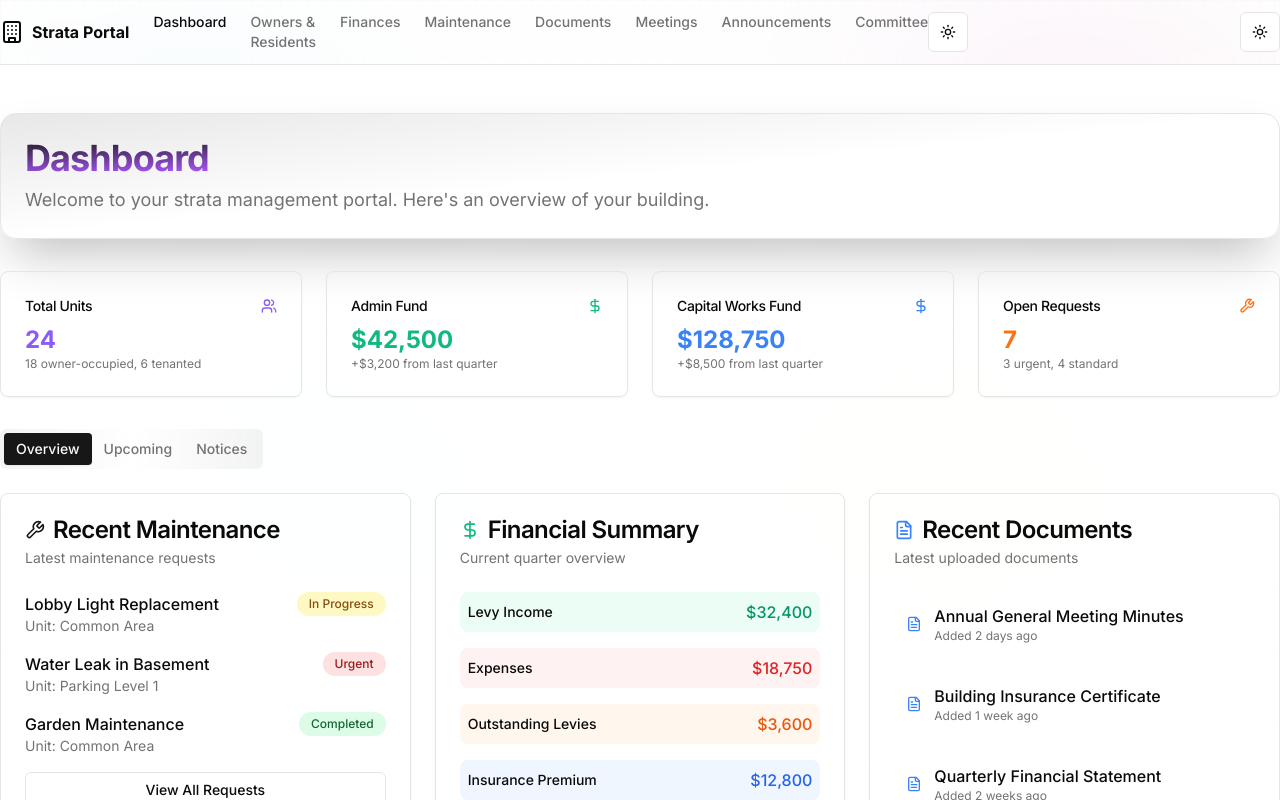
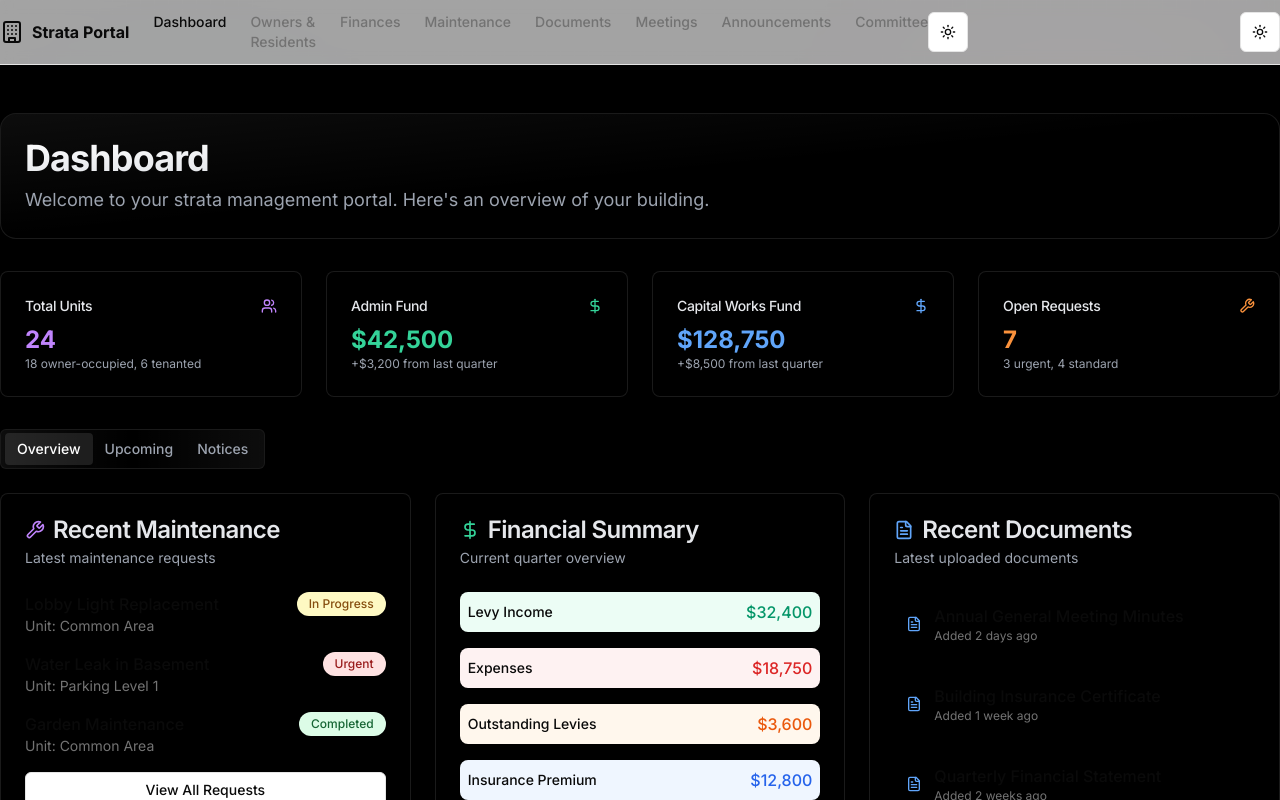
Before and after one commit to Lim0803-tech/stratamanagement, a Next.js app: page / in a window 1280 px wide. Shown: the top 800 px of the page. Built offline with nearby package versions, Linux system fonts and the light colour scheme.

Commit message:
Updated 5

```diff
--- a/app/page.tsx
+++ b/app/page.tsx
@@ -9,103 +9,114 @@ import Link from "next/link"
 
 export default function Dashboard() {
   return (
-    <div className="relative min-h-screen overflow-hidden bg-gradient-to-b from-background via-background/95 to-background">
-      <div className="pointer-events-none absolute inset-0 flex items-center justify-center bg-background [mask-image:radial-gradient(ellipse_at_center,transparent_20%,black)]" />
+    <div className="relative min-h-screen overflow-hidden bg-black">
       <div className="fixed inset-0 -z-10">
-        <div className="absolute right-[5%] top-[5%] h-[300px] w-[300px] rounded-full bg-gradient-to-br from-purple-500/30 via-pink-500/30 to-red-500/30 blur-[120px]" />
-        <div className="absolute left-[5%] top-[15%] h-[250px] w-[250px] rounded-full bg-gradient-to-br from-blue-500/30 via-cyan-500/30 to-teal-500/30 blur-[100px]" />
-        <div className="absolute bottom-[10%] right-[10%] h-[350px] w-[350px] rounded-full bg-gradient-to-br from-orange-500/30 via-amber-500/30 to-yellow-500/30 blur-[120px]" />
-        <div className="absolute bottom-[15%] left-[15%] h-[280px] w-[280px] rounded-full bg-gradient-to-br from-green-500/30 via-emerald-500/30 to-teal-500/30 blur-[100px]" />
+        <div className="absolute inset-0 bg-black/90" />
 
-        <div className="absolute left-1/3 top-1/4 h-[150px] w-[150px] animate-pulse rounded-full bg-gradient-to-br from-violet-500/20 to-fuchsia-500/20 blur-[80px]" />
-        <div className="absolute right-1/3 bottom-1/4 h-[180px] w-[180px] animate-pulse rounded-full bg-gradient-to-br from-blue-500/20 to-cyan-500/20 blur-[90px]" />
+        <div className="absolute right-[5%] top-[5%] h-[300px] w-[300px] rounded-full bg-gradient-to-br from-purple-500/10 via-pink-500/10 to-red-500/10 blur-[120px] animate-pulse" />
+        <div className="absolute left-[5%] top-[15%] h-[250px] w-[250px] rounded-full bg-gradient-to-br from-blue-500/10 via-cyan-500/10 to-teal-500/10 blur-[100px] animate-pulse" />
+        <div className="absolute bottom-[10%] right-[10%] h-[350px] w-[350px] rounded-full bg-gradient-to-br from-orange-500/10 via-amber-500/10 to-yellow-500/10 blur-[120px] animate-pulse" />
+        <div className="absolute bottom-[15%] left-[15%] h-[280px] w-[280px] rounded-full bg-gradient-to-br from-green-500/10 via-emerald-500/10 to-teal-500/10 blur-[100px] animate-pulse" />
 
-        <div className="absolute inset-0 bg-[linear-gradient(to_right,#8882_1px,transparent_1px),linear-gradient(to_bottom,#8882_1px,transparent_1px)] bg-[size:14px_24px] [mask-image:radial-gradient(ellipse_80%_50%_at_50%_0%,black_70%,transparent_110%)]" />
-
-        <div className="absolute inset-0 bg-gradient-to-b from-transparent via-background/5 to-background/80" />
+        <div className="absolute inset-0 bg-[linear-gradient(to_right,#ffffff05_1px,transparent_1px),linear-gradient(to_bottom,#ffffff05_1px,transparent_1px)] bg-[size:14px_24px] [mask-image:radial-gradient(ellipse_80%_50%_at_50%_0%,black_70%,transparent_110%)]" />
       </div>
 
       <div className="container relative space-y-8 py-12">
-        <div className="relative overflow-hidden rounded-2xl border bg-white/5 p-6 shadow-2xl backdrop-blur-xl dark:bg-black/5">
-          <div className="absolute inset-0 bg-gradient-to-br from-primary/10 via-transparent to-transparent" />
+        <div className="relative overflow-hidden rounded-2xl border border-white/10 bg-black/50 p-6 shadow-2xl backdrop-blur-xl">
+          <div className="absolute inset-0 bg-gradient-to-br from-white/5 via-transparent to-transparent" />
           <div className="relative flex flex-col space-y-2">
-            <h1 className="bg-gradient-to-br from-primary via-purple-500 to-pink-500 bg-clip-text text-4xl font-bold tracking-tight text-transparent">
+            <h1 className="bg-gradient-to-br from-white via-gray-200 to-gray-400 bg-clip-text text-4xl font-bold tracking-tight text-transparent">
               Dashboard
             </h1>
-            <p className="text-lg text-muted-foreground">
+            <p className="text-lg text-gray-400">
               Welcome to your strata management portal. Here's an overview of your building.
             </p>
           </div>
         </div>
 
         <div className="grid gap-6 md:grid-cols-2 lg:grid-cols-4">
-          <Card className="group relative overflow-hidden border bg-white/5 transition-all duration-300 hover:-translate-y-1 hover:shadow-xl hover:shadow-primary/10 dark:bg-black/5">
-            <div className="absolute inset-0 bg-gradient-to-br from-violet-500/10 via-purple-500/10 to-transparent opacity-0 transition-opacity group-hover:opacity-100" />
+          <Card className="group relative overflow-hidden border border-white/10 bg-black/50 transition-all duration-300 hover:-translate-y-1 hover:shadow-xl hover:shadow-purple-500/10">
+            <div className="absolute inset-0 bg-gradient-to-br from-purple-500/10 via-transparent to-transparent opacity-0 transition-opacity group-hover:opacity-100" />
             <CardHeader className="flex flex-row items-center justify-between space-y-0 pb-2">
-              <CardTitle className="text-sm font-medium">Total Units</CardTitle>
-              <Users className="h-4 w-4 text-violet-500" />
+              <CardTitle className="text-sm font-medium text-gray-200">Total Units</CardTitle>
+              <Users className="h-4 w-4 text-purple-400" />
             </CardHeader>
             <CardContent className="relative">
-              <div className="text-2xl font-bold text-violet-500">24</div>
-              <p className="text-xs text-muted-foreground">18 owner-occupied, 6 tenanted</p>
+              <div className="text-2xl font-bold text-purple-400">24</div>
+              <p className="text-xs text-gray-400">18 owner-occupied, 6 tenanted</p>
             </CardContent>
           </Card>
 
-          <Card className="group relative overflow-hidden border bg-white/5 transition-all duration-300 hover:-translate-y-1 hover:shadow-xl hover:shadow-emerald-500/10 dark:bg-black/5">
-            <div className="absolute inset-0 bg-gradient-to-br from-emerald-500/10 via-green-500/10 to-transparent opacity-0 transition-opacity group-hover:opacity-100" />
+          <Card className="group relative overflow-hidden border border-white/10 bg-black/50 transition-all duration-300 hover:-translate-y-1 hover:shadow-xl hover:shadow-emerald-500/10">
+            <div className="absolute inset-0 bg-gradient-to-br from-emerald-500/10 via-transparent to-transparent opacity-0 transition-opacity group-hover:opacity-100" />
             <CardHeader className="flex flex-row items-center justify-between space-y-0 pb-2">
-              <CardTitle className="text-sm font-medium">Admin Fund</CardTitle>
-              <DollarSign className="h-4 w-4 text-emerald-500" />
+              <CardTitle className="text-sm font-medium text-gray-200">Admin Fund</CardTitle>
+              <DollarSign className="h-4 w-4 text-emerald-400" />
             </CardHeader>
             <CardContent className="relative">
-              <div className="text-2xl font-bold text-emerald-500">$42,500</div>
-              <p className="text-xs text-muted-foreground">+$3,200 from last quarter</p>
+              <div className="text-2xl font-bold text-emerald-400">$42,500</div>
+              <p className="text-xs text-gray-400">+$3,200 from last quarter</p>
             </CardContent>
           </Card>
 
-          <Card className="group relative overflow-hidden border bg-white/5 transition-all duration-300 hover:-translate-y-1 hover:shadow-xl hover:shadow-blue-500/10 dark:bg-black/5">
-            <div className="absolute inset-0 bg-gradient-to-br from-blue-500/10 via-cyan-500/10 to-transparent opacity-0 transition-opacity group-hover:opacity-100" />
+          <Card className="group relative overflow-hidden border border-white/10 bg-black/50 transition-all duration-300 hover:-translate-y-1 hover:shadow-xl hover:shadow-blue-500/10">
+            <div className="absolute inset-0 bg-gradient-to-br from-blue-500/10 via-transparent to-transparent opacity-0 transition-opacity group-hover:opacity-100" />
             <CardHeader className="flex flex-row items-center justify-between space-y-0 pb-2">
-              <CardTitle className="text-sm font-medium">Capital Works Fund</CardTitle>
-              <DollarSign className="h-4 w-4 text-blue-500" />
+              <CardTitle className="text-sm font-medium text-gray-200">Capital Works Fund</CardTitle>
+              <DollarSign className="h-4 w-4 text-blue-400" />
             </CardHeader>
             <CardContent className="relative">
-              <div className="text-2xl font-bold text-blue-500">$128,750</div>
-              <p className="text-xs text-muted-foreground">+$8,500 from last quarter</p>
+              <div className="text-2xl font-bold text-blue-400">$128,750</div>
+              <p className="text-xs text-gray-400">+$8,500 from last quarter</p>
             </CardContent>
           </Card>
 
-          <Card className="group relative overflow-hidden border bg-white/5 transition-all duration-300 hover:-translate-y-1 hover:shadow-xl hover:shadow-orange-500/10 dark:bg-black/5">
-            <div className="absolute inset-0 bg-gradient-to-br from-orange-500/10 via-amber-500/10 to-transparent opacity-0 transition-opacity group-hover:opacity-100" />
+          <Card className="group relative overflow-hidden border border-white/10 bg-black/50 transition-all duration-300 hover:-translate-y-1 hover:shadow-xl hover:shadow-orange-500/10">
+            <div className="absolute inset-0 bg-gradient-to-br from-orange-500/10 via-transparent to-transparent opacity-0 transition-opacity group-hover:opacity-100" />
             <CardHeader className="flex flex-row items-center justify-between space-y-0 pb-2">
-              <CardTitle className="text-sm font-medium">Open Requests</CardTitle>
-              <Wrench className="h-4 w-4 text-orange-500" />
+              <CardTitle className="text-sm font-medium text-gray-200">Open Requests</CardTitle>
+              <Wrench className="h-4 w-4 text-orange-400" />
             </CardHeader>
             <CardContent className="relative">
-              <div className="text-2xl font-bold text-orange-500">7</div>
-              <p className="text-xs text-muted-foreground">3 urgent, 4 standard</p>
+              <div className="text-2xl font-bold text-orange-400">7</div>
+              <p className="text-xs text-gray-400">3 urgent, 4 standard</p>
             </CardContent>
           </Card>
         </div>
 
         <Tabs defaultValue="overview" className="space-y-6">
-          <TabsList className="relative overflow-hidden bg-white/5 backdrop-blur-xl dark:bg-black/5">
-            <div className="absolute inset-0 bg-gradient-to-r from-primary/5 via-transparent to-primary/5" />
-            <TabsTrigger value="overview" className="relative data-[state=active]:bg-primary data-[state=active]:text-primary-foreground">Overview</TabsTrigger>
-            <TabsTrigger value="upcoming" className="relative data-[state=active]:bg-primary data-[state=active]:text-primary-foreground">Upcoming</TabsTrigger>
-            <TabsTrigger value="notices" className="relative data-[state=active]:bg-primary data-[state=active]:text-primary-foreground">Notices</TabsTrigger>
+          <TabsList className="relative overflow-hidden border border-white/10 bg-black/50 backdrop-blur-xl">
+            <div className="absolute inset-0 bg-gradient-to-r from-white/5 via-transparent to-white/5" />
+            <TabsTrigger
+              value="overview"
+              className="relative text-gray-400 data-[state=active]:bg-white/10 data-[state=active]:text-white"
+            >
+              Overview
+            </TabsTrigger>
+            <TabsTrigger
+              value="upcoming"
+              className="relative text-gray-400 data-[state=active]:bg-white/10 data-[state=active]:text-white"
+            >
+              Upcoming
+            </TabsTrigger>
+            <TabsTrigger
+              value="notices"
+              className="relative text-gray-400 data-[state=active]:bg-white/10 data-[state=active]:text-white"
+            >
+              Notices
+            </TabsTrigger>
           </TabsList>
 
           <TabsContent value="overview" className="space-y-6">
             <div className="grid gap-6 md:grid-cols-2 lg:grid-cols-3">
-              <Card className="group relative overflow-hidden border bg-white/5 transition-all duration-300 hover:shadow-xl dark:bg-black/5">
-                <div className="absolute inset-0 bg-gradient-to-br from-violet-500/5 via-purple-500/5 to-transparent opacity-0 transition-opacity group-hover:opacity-100" />
+              <Card className="group relative overflow-hidden border border-white/10 bg-black/50 transition-all duration-300 hover:shadow-xl">
+                <div className="absolute inset-0 bg-gradient-to-br from-purple-500/5 via-transparent to-transparent opacity-0 transition-opacity group-hover:opacity-100" />
                 <CardHeader>
-                  <CardTitle className="flex items-center gap-2">
-                    <Wrench className="h-5 w-5 text-primary" />
+                  <CardTitle className="flex items-center gap-2 text-gray-200">
+                    <Wrench className="h-5 w-5 text-purple-400" />
                     Recent Maintenance
                   </CardTitle>
-                  <CardDescription>Latest maintenance requests</CardDescription>
+                  <CardDescription className="text-gray-400">Latest maintenance requests</CardDescription>
                 </CardHeader>
                 <CardContent className="relative space-y-4">
                   <div className="flex justify-between items-start">
@@ -141,14 +152,14 @@ export default function Dashboard() {
                 </CardContent>
               </Card>
 
-              <Card className="group relative overflow-hidden border bg-white/5 transition-all duration-300 hover:shadow-xl dark:bg-black/5">
-                <div className="absolute inset-0 bg-gradient-to-br from-emerald-500/5 via-green-500/5 to-transparent opacity-0 transition-opacity group-hover:opacity-100" />
+              <Card className="group relative overflow-hidden border border-white/10 bg-black/50 transition-all duration-300 hover:shadow-xl">
+                <div className="absolute inset-0 bg-gradient-to-br from-emerald-500/5 via-transparent to-transparent opacity-0 transition-opacity group-hover:opacity-100" />
                 <CardHeader>
-                  <CardTitle className="flex items-center gap-2">
-                    <DollarSign className="h-5 w-5 text-emerald-500" />
+                  <CardTitle className="flex items-center gap-2 text-gray-200">
+                    <DollarSign className="h-5 w-5 text-emerald-400" />
                     Financial Summary
                   </CardTitle>
-                  <CardDescription>Current quarter overview</CardDescription>
+                  <CardDescription className="text-gray-400">Current quarter overview</CardDescription>
                 </CardHeader>
                 <CardContent className="relative space-y-4">
                   <div className="flex justify-between items-center p-2 rounded-lg bg-emerald-50 dark:bg-emerald-900/20">
@@ -173,19 +184,19 @@ export default function Dashboard() {
                 </CardContent>
               </Card>
 
-              <Card className="group relative overflow-hidden border bg-white/5 transition-all duration-300 hover:shadow-xl dark:bg-black/5">
-                <div className="absolute inset-0 bg-gradient-to-br from-blue-500/5 via-cyan-500/5 to-transparent opacity-0 transition-opacity group-hover:opacity-100" />
+              <Card className="group relative overflow-hidden border border-white/10 bg-black/50 transition-all duration-300 hover:shadow-xl">
+                <div className="absolute inset-0 bg-gradient-to-br from-blue-500/5 via-transparent to-transparent opacity-0 transition-opacity group-hover:opacity-100" />
                 <CardHeader>
-                  <CardTitle className="flex items-center gap-2">
-                    <FileText className="h-5 w-5 text-blue-500" />
+                  <CardTitle className="flex items-center gap-2 text-gray-200">
+                    <FileText className="h-5 w-5 text-blue-400" />
                     Recent Documents
                   </CardTitle>
-                  <CardDescription>Latest uploaded documents</CardDescription>
+                  <CardDescription className="text-gray-400">Latest uploaded documents</CardDescription>
                 </CardHeader>
                 <CardContent className="relative space-y-4">
                   <div className="group p-3 rounded-lg hover:bg-muted/50 transition-colors">
                     <div className="flex items-center gap-3">
-                      <FileText className="h-4 w-4 text-blue-500" />
+                      <FileText className="h-4 w-4 text-blue-400" />
                       <div>
                         <p className="font-medium group-hover:text-primary transition-colors">Annual General Meeting Minutes</p>
                         <p className="text-xs text-muted-foreground">Added 2 days ago</p>
@@ -194,7 +205,7 @@ export default function Dashboard() {
                   </div>
                   <div className="group p-3 rounded-lg hover:bg-muted/50 transition-colors">
                     <div className="flex items-center gap-3">
-                      <FileText className="h-4 w-4 text-blue-500" />
+                      <FileText className="h-4 w-4 text-blue-400" />
                       <div>
                         <p className="font-medium group-hover:text-primary transition-colors">Building Insurance Certificate</p>
                         <p className="text-xs text-muted-foreground">Added 1 week ago</p>
@@ -203,7 +214,7 @@ export default function Dashboard() {
                   </div>
                   <div className="group p-3 rounded-lg hover:bg-muted/50 transition-colors">
                     <div className="flex items-center gap-3">
-                      <FileText className="h-4 w-4 text-blue-500" />
+                      <FileText className="h-4 w-4 text-blue-400" />
                       <div>
                         <p className="font-medium group-hover:text-primary transition-colors">Quarterly Financial Statement</p>
                         <p className="text-xs text-muted-foreground">Added 2 weeks ago</p>
@@ -219,14 +230,14 @@ export default function Dashboard() {
           </TabsContent>
 
           <TabsContent value="upcoming" className="space-y-4">
-            <Card className="group relative overflow-hidden border bg-white/5 transition-all duration-300 hover:shadow-xl dark:bg-black/5">
+            <Card className="group relative overflow-hidden border border-white/10 bg-black/50 transition-all duration-300 hover:shadow-xl">
               <div className="absolute inset-0 bg-gradient-to-br from-primary/5 via-transparent to-transparent opacity-0 transition-opacity group-hover:opacity-100" />
               <CardHeader>
-                <CardTitle className="flex items-center gap-2">
+                <CardTitle className="flex items-center gap-2 text-gray-200">
                   <CalendarDays className="h-5 w-5 text-primary" />
                   Upcoming Events
                 </CardTitle>
-                <CardDescription>Scheduled meetings and maintenance</CardDescription>
+                <CardDescription className="text-gray-400">Scheduled meetings and maintenance</CardDescription>
               </CardHeader>
               <CardContent className="space-y-6">
                 <div className="flex items-start gap-4 p-4 rounded-lg hover:bg-muted/50 transition-colors">
@@ -264,29 +275,29 @@ export default function Dashboard() {
           </TabsContent>
 
           <TabsContent value="notices" className="space-y-4">
-            <Alert className="relative overflow-hidden border-orange-500/20 bg-gradient-to-r from-orange-500/10 via-amber-500/5 to-transparent backdrop-blur-sm">
-              <div className="absolute inset-0 bg-orange-500/5" />
-              <AlertTriangle className="h-5 w-5 text-orange-500" />
-              <AlertTitle className="text-orange-500">Important Notice</AlertTitle>
-              <AlertDescription className="mt-2">
+            <Alert className="relative overflow-hidden border-orange-500/20 bg-black/50 backdrop-blur-sm">
+              <div className="absolute inset-0 bg-gradient-to-r from-orange-500/10 to-transparent" />
+              <AlertTriangle className="h-5 w-5 text-orange-400" />
+              <AlertTitle className="text-orange-400">Important Notice</AlertTitle>
+              <AlertDescription className="mt-2 text-gray-300">
                 Water will be shut off on April 10th from 10:00 AM to 2:00 PM for essential maintenance.
               </AlertDescription>
             </Alert>
 
-            <Alert className="relative overflow-hidden border-blue-500/20 bg-gradient-to-r from-blue-500/10 via-cyan-500/5 to-transparent backdrop-blur-sm">
-              <div className="absolute inset-0 bg-blue-500/5" />
-              <Bell className="h-5 w-5 text-blue-500" />
-              <AlertTitle className="text-blue-500">Reminder</AlertTitle>
-              <AlertDescription className="mt-2">
+            <Alert className="relative overflow-hidden border-blue-500/20 bg-black/50 backdrop-blur-sm">
+              <div className="absolute inset-0 bg-gradient-to-r from-blue-500/10 to-transparent" />
+              <Bell className="h-5 w-5 text-blue-400" />
+              <AlertTitle className="text-blue-400">Reminder</AlertTitle>
+              <AlertDescription className="mt-2 text-gray-300">
                 Quarterly strata levies are due by April 15th. Please ensure timely payment to avoid late fees.
               </AlertDescription>
             </Alert>
 
-            <Alert className="relative overflow-hidden border-emerald-500/20 bg-gradient-to-r from-emerald-500/10 via-green-500/5 to-transparent backdrop-blur-sm">
-              <div className="absolute inset-0 bg-emerald-500/5" />
-              <MessageSquare className="h-5 w-5 text-emerald-500" />
-              <AlertTitle className="text-emerald-500">Community Update</AlertTitle>
-              <AlertDescription className="mt-2">
+            <Alert className="relative overflow-hidden border-emerald-500/20 bg-black/50 backdrop-blur-sm">
+              <div className="absolute inset-0 bg-gradient-to-r from-emerald-500/10 to-transparent" />
+              <MessageSquare className="h-5 w-5 text-emerald-400" />
+              <AlertTitle className="text-emerald-400">Community Update</AlertTitle>
+              <AlertDescription className="mt-2 text-gray-300">
                 The building's new recycling program starts next week. Information packets have been delivered to all units.
               </AlertDescription>
             </Alert>
```
